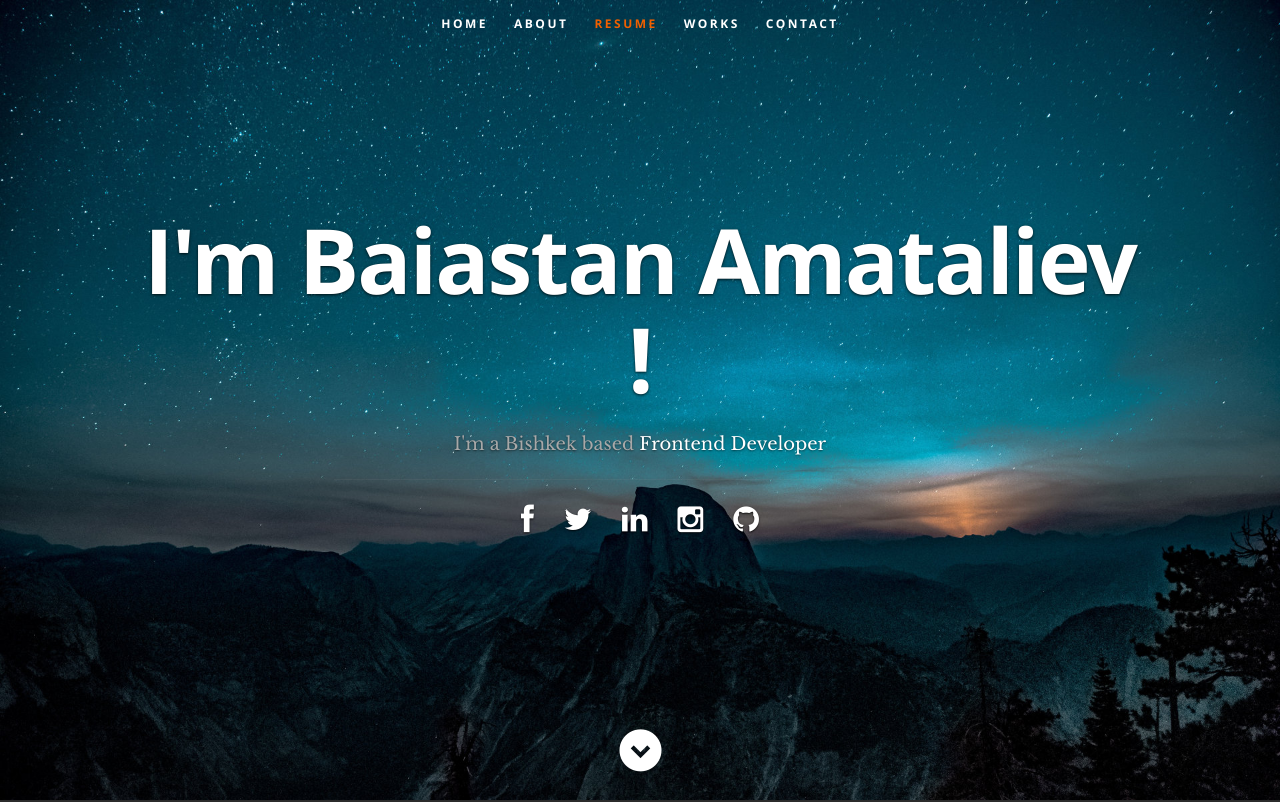
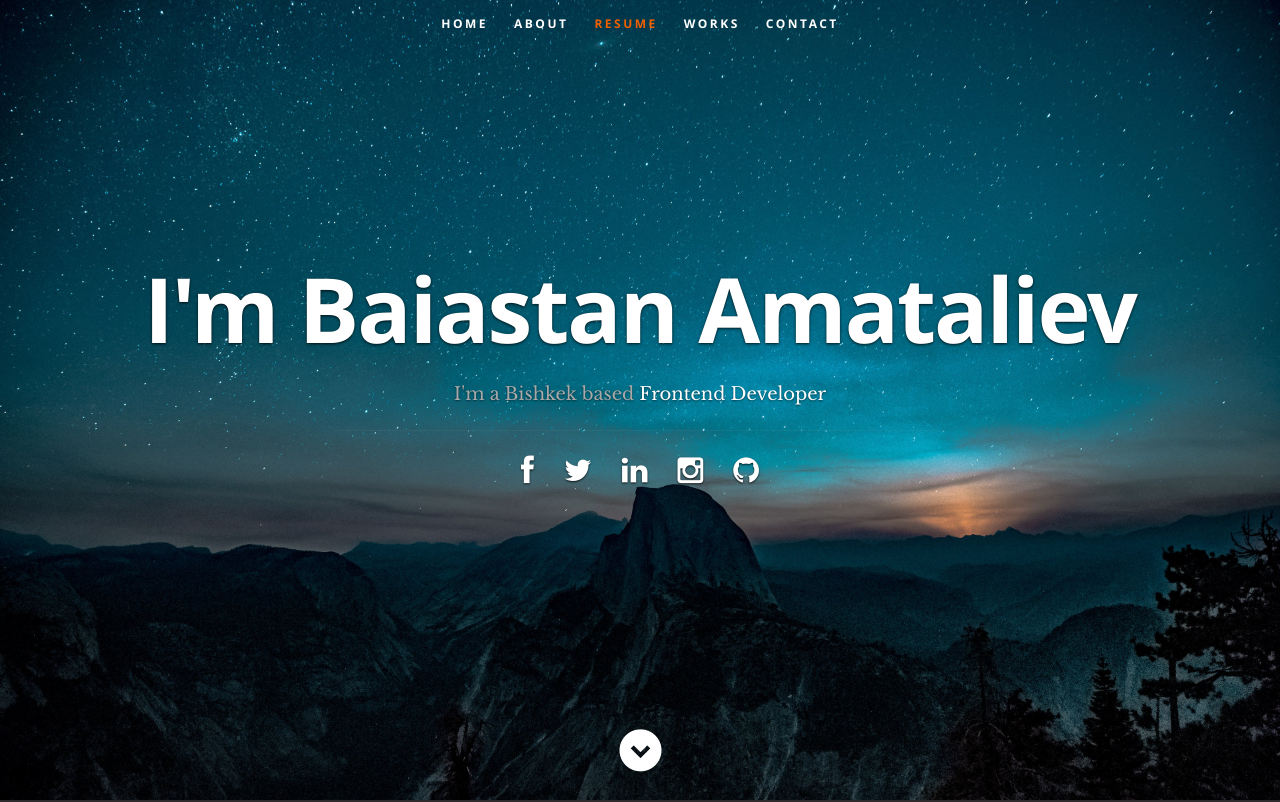
Before and after one commit to baiyastan/React-resume, a React (Create React App) app: page / in a window 1280 px wide. Shown: the top 802 px of the page. Built offline with nearby package versions, Linux system fonts and the light colour scheme.

Commit message:
add name

```diff
--- a/src/Components/Header.js
+++ b/src/Components/Header.js
@@ -60,7 +60,7 @@ class Header extends Component {
 
         <div className="row banner">
           <div className="banner-text">
-            <h1 className="responsive-headline">I'm Baiastan Amataliev !</h1>
+            <h1 className="responsive-headline">I'm Baiastan Amataliev </h1>
             <h3>
               I'm a {city} based <span>{occupation}</span>
             </h3>
```
